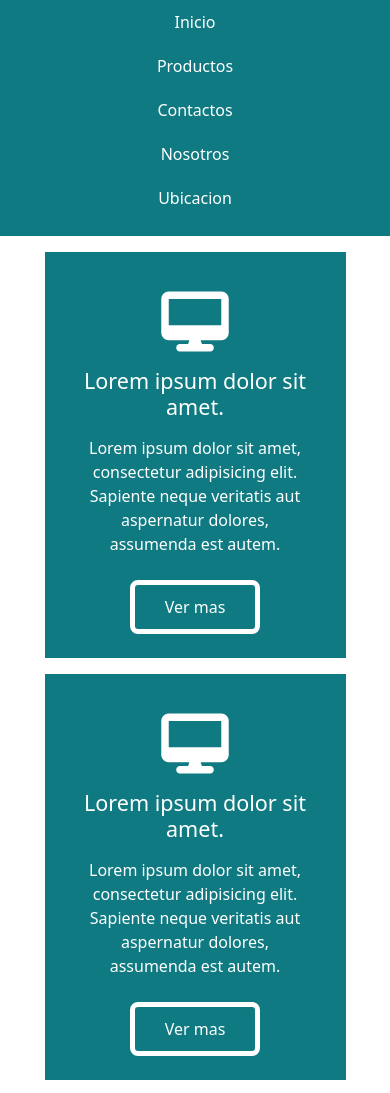
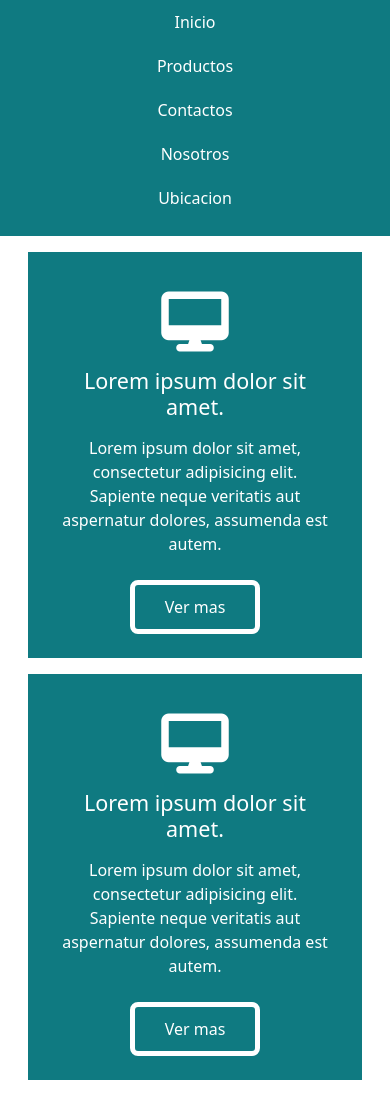
Before and after one commit to maxirosanda/clase13sass2-2, a plain HTML site: page index.html in a window 390 px wide. Shown: the top 1093 px of the page. Drawn offline with nearby package versions, Linux system fonts and the light colour scheme; files that its build step writes are made by us from their sources.

Commit message:
modificacion col

```diff
--- a/index.html
+++ b/index.html
@@ -20,7 +20,7 @@
         </ul>
     </nav>
     <div class="contenedorTarjetas row justify-content-center">
-        <div class="col-10 col-md-6 mt-3">
+        <div class="col-11 col-md-6 mt-3">
             <div class="tarjeta d-flex flex-column align-items-center p-4 text-center">
                 <i class="fa-solid fa-desktop my-3"></i>
                 <h4>Lorem ipsum dolor sit amet.</h4>
@@ -28,7 +28,7 @@
                 <button>Ver mas</button>
             </div>
         </div>
-        <div class="col-10 col-md-6 mt-3">
+        <div class="col-11 col-md-6 mt-3">
             <div class="tarjeta d-flex flex-column align-items-center p-4 text-center">
                 <i class="fa-solid fa-desktop my-3"></i>
                 <h4>Lorem ipsum dolor sit amet.</h4>
@@ -36,7 +36,7 @@
                 <button>Ver mas</button>
             </div>
         </div>
-        <div class="col-10 col-md-6 mt-3">
+        <div class="col-11 col-md-6 mt-3">
             <div class="tarjeta d-flex flex-column align-items-center p-4 text-center">
                 <i class="fa-solid fa-desktop my-3"></i>
                 <h4>Lorem ipsum dolor sit amet.</h4>
```
